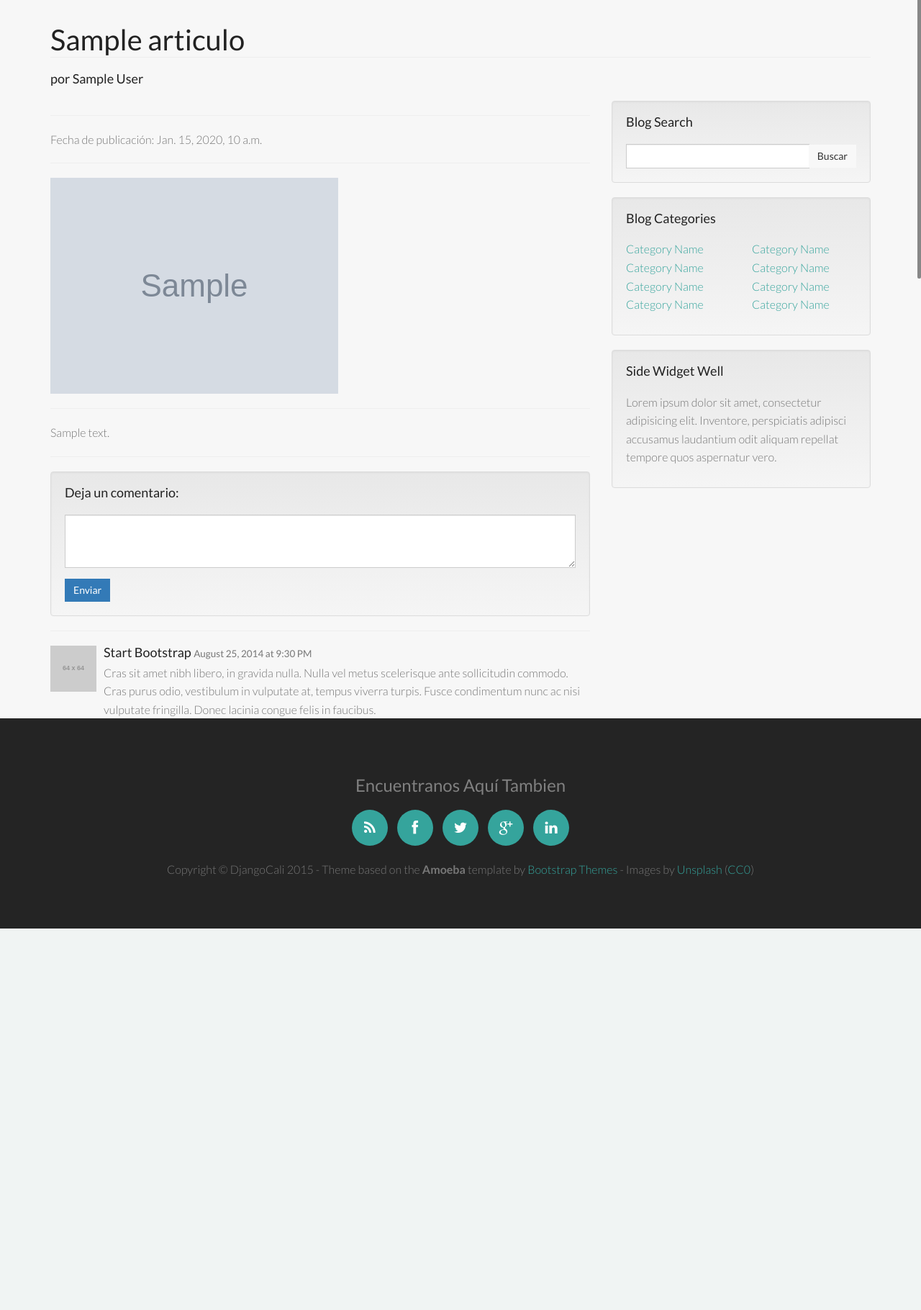
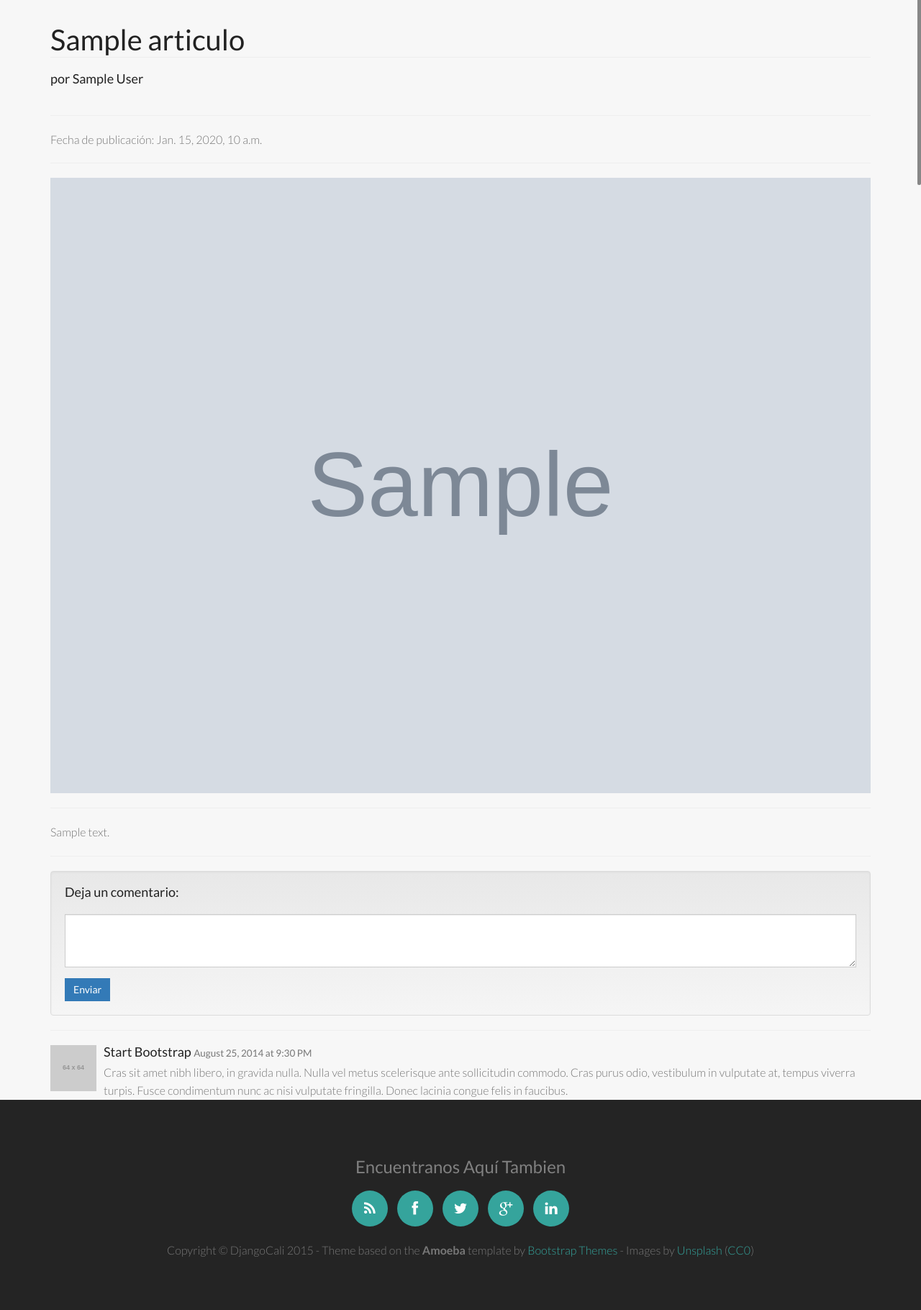
Before and after one commit to pythoncali/portal, a Django app: a page that uses djangocali-portal/templates/blog/articulo_detail.html in a window 1280 px wide. Shown: the part 80-1900 px from the top of the page at 72% size. Before the commit the page ends 1370 px from the top, so only its background shows below. Run offline with Django 3.2, Linux system fonts and the light colour scheme; tables that the repository leaves empty hold one stand-in row (values such as "Sample post"); grey boxes marked "Sample" are stand-in pictures; grey boxes labelled with a size stand in for pictures from a placeholder-image service; parts of the project's set-up code (start-up, migrations or seed data) failed here and were passed over; some libraries are stand-ins or nearby versions.

Commit message:
An small fix to the blog app to give a closer look to a blog

```diff
--- a/djangocali-portal/templates/blog/articulo_detail.html
+++ b/djangocali-portal/templates/blog/articulo_detail.html
@@ -21,14 +21,14 @@
     <!-- Content Row -->
         <div class="row">
             <!-- Blog Post Content Column -->
-            <div class="col-lg-8">
+            <div class="col-lg-12">
                 <!-- Blog Post -->
                 <hr>
                 <!-- Date/Time -->
                 <p>Fecha de publicación: {{ articulo.creado_en }}</p>
                 <hr>
                 <!-- Preview Image -->
-                <img src="{{ MEDIA_URL }}{{ articulo.imagen_destacada }}" alt="article pic">
+                <img src="{{ MEDIA_URL }}{{ articulo.imagen_destacada }}" alt="article pic" width="100%">
                 <hr>
                 <!-- Post Content -->
                 <p>{{ articulo.contenido }}</p>
@@ -61,56 +61,6 @@
                     </div>
                 </div>
             </div>
-            <!-- Blog Sidebar Widgets Column -->
-            <div class="col-md-4">
-                <!-- Blog Search Well -->
-                <div class="well">
-                    <h4>Blog Search</h4>
-                    <div class="input-group">
-                        <input type="text" class="form-control">
-                        <span class="input-group-btn">
-                            <button class="btn btn-default" type="button">Buscar</button>
-                        </span>
-                    </div>
-                    <!-- /.input-group -->
-                </div>
-                <!-- Blog Categories Well -->
-                <div class="well">
-                    <h4>Blog Categories</h4>
-                    <div class="row">
-                        <div class="col-lg-6">
-                            <ul class="list-unstyled">
-                                <li><a href="#">Category Name</a>
-                                </li>
-                                <li><a href="#">Category Name</a>
-                                </li>
-                                <li><a href="#">Category Name</a>
-                                </li>
-                                <li><a href="#">Category Name</a>
-                                </li>
-                            </ul>
-                        </div>
-                        <div class="col-lg-6">
-                            <ul class="list-unstyled">
-                                <li><a href="#">Category Name</a>
-                                </li>
-                                <li><a href="#">Category Name</a>
-                                </li>
-                                <li><a href="#">Category Name</a>
-                                </li>
-                                <li><a href="#">Category Name</a>
-                                </li>
-                            </ul>
-                        </div>
-                    </div>
-                    <!-- /.row -->
-                </div>
-                <!-- Side Widget Well -->
-                <div class="well">
-                    <h4>Side Widget Well</h4>
-                    <p>Lorem ipsum dolor sit amet, consectetur adipisicing elit. Inventore, perspiciatis adipisci accusamus laudantium odit aliquam repellat tempore quos aspernatur vero.</p>
-                </div>
-            </div>
         </div>
     </div>
 <!-- /.row -->
```
Also changed, not shown: djangocali-portal/templates/blog/articulo_list.html (+8 -1 lines).
